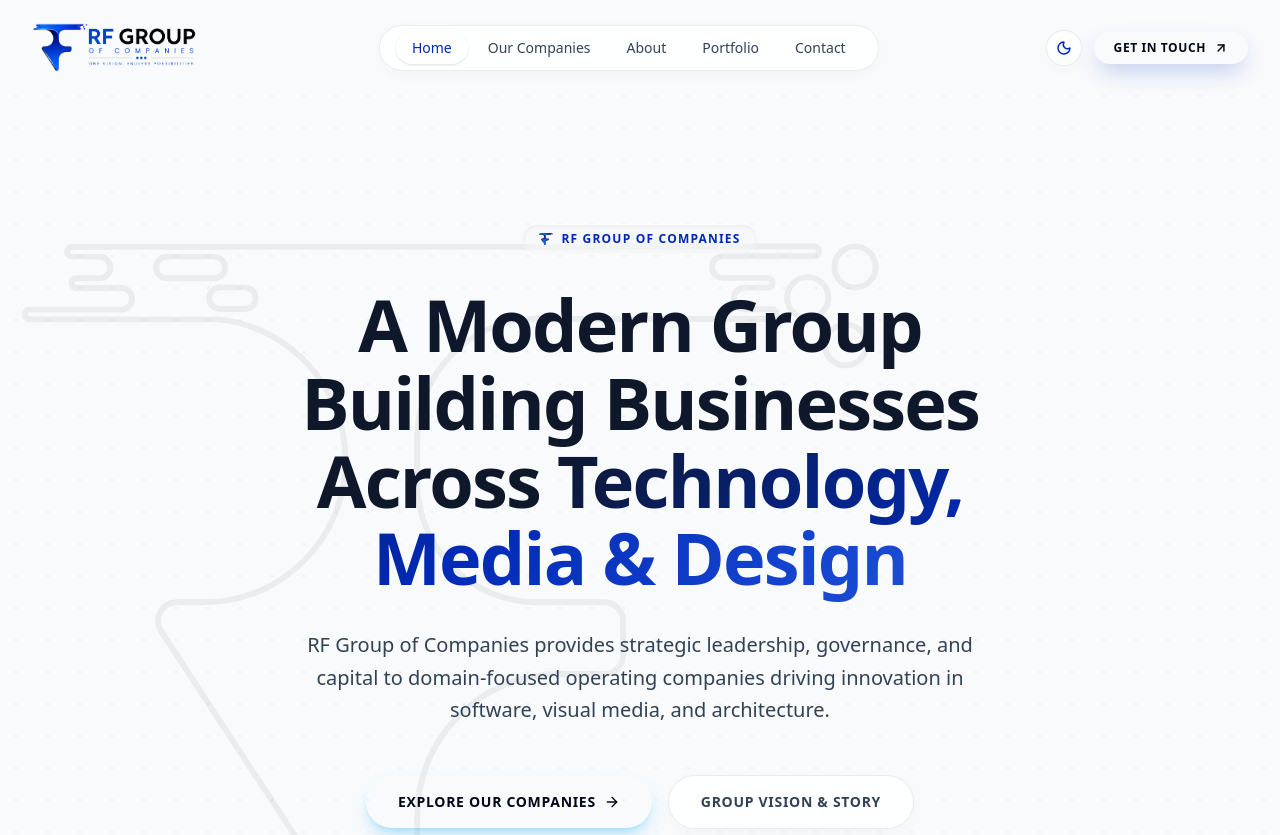
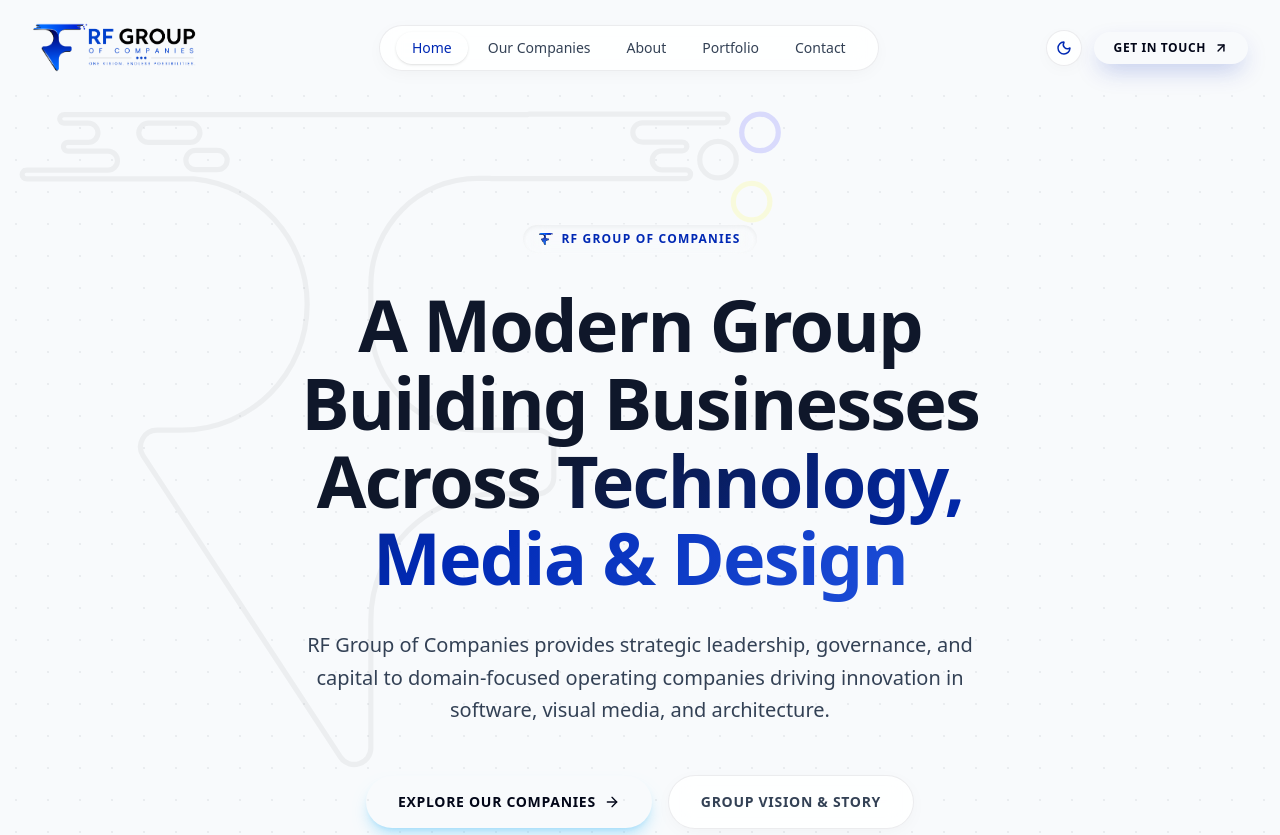
Before and after one commit to RFTechnologies/RFGOC, a Next.js app: page / in a window 1280 px wide. Shown: the top 835 px of the page. Built offline with nearby package versions, Linux system fonts and the light colour scheme.

Commit message:
logo updated

```diff
--- a/src/app/page.tsx
+++ b/src/app/page.tsx
@@ -20,18 +20,18 @@
   const selectedPortfolio = portfolioProjects.slice(0, 6);
 
   return (
-    <div className="w-full flex flex-col space-y-0">
+    <div className="relative w-full flex flex-col space-y-0 overflow-hidden">
+      {/* Background Big Logo Watermark on Main Container */}
+      <div className="absolute top-0 left-0 pointer-events-none z-0 select-none overflow-hidden">
+        <img
+          src="/RFGOC Hollow.svg"
+          alt="RF Group Background Logo"
+          className="w-[400px] sm:w-[400px] md:w-[600px] lg:w-[800px] max-w-none opacity-12 dark:opacity-12 transform -translate-y-0 pointer-events-none transition-opacity"
+        />
+      </div>
+
       {/* 1. HERO SECTION (Brief §3: Parent Group Identity) */}
-      <SectionWrapper size="lg" hasGridBg className="pt-28 pb-20 md:pt-36 md:pb-32 relative overflow-hidden">
-        {/* Background Big Logo Watermark */}
-        <div className="absolute inset-0 flex items-start justify-start pointer-events-none z-0 select-none overflow-hidden">
-          <img
-            src="/RFGOC Hollow.svg"
-            alt="RF Group Background Logo"
-            className="w-[500px] sm:w-[500px] md:w-[700px] lg:w-[900px] max-w-none opacity-15 dark:opacity-5 transform -translate-y-4 pointer-events-none transition-opacity"
-          />
-        </div>
-
+      <SectionWrapper size="lg" hasGridBg className="pt-28 pb-20 md:pt-36 md:pb-32">
         <div className="flex flex-col items-center text-center space-y-8 max-w-4xl mx-auto relative z-10">
           {/* Corporate Group Identity Badge */}
           <div className="inline-flex items-center gap-2 px-4 py-1.5 rounded-full bg-white/[0.04] border border-white/10 text-sky-300 text-xs font-semibold uppercase tracking-widest backdrop-blur-md shadow-inner">
```
Also changed, not shown: public/RFGOC Hollow.svg.
